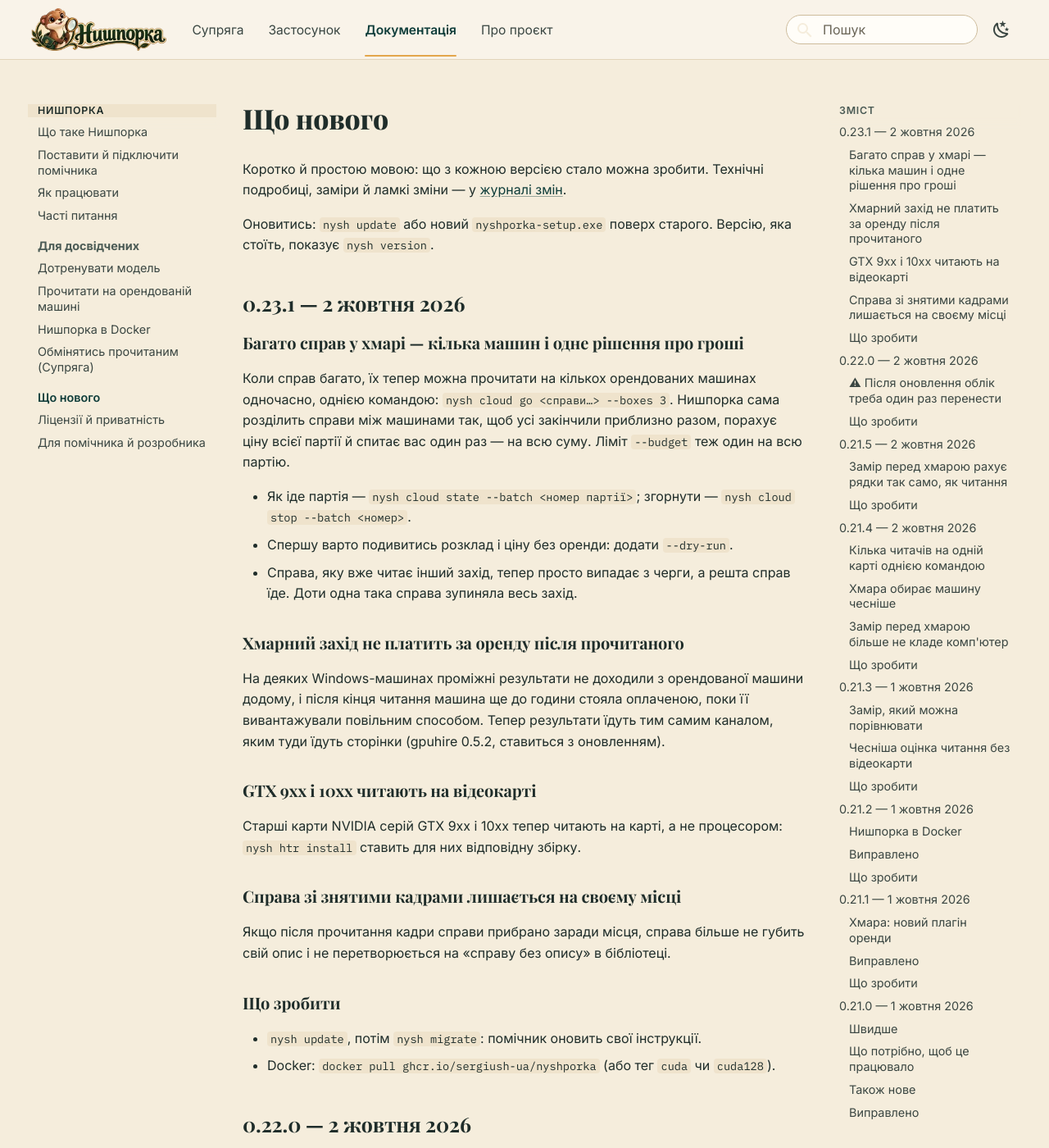
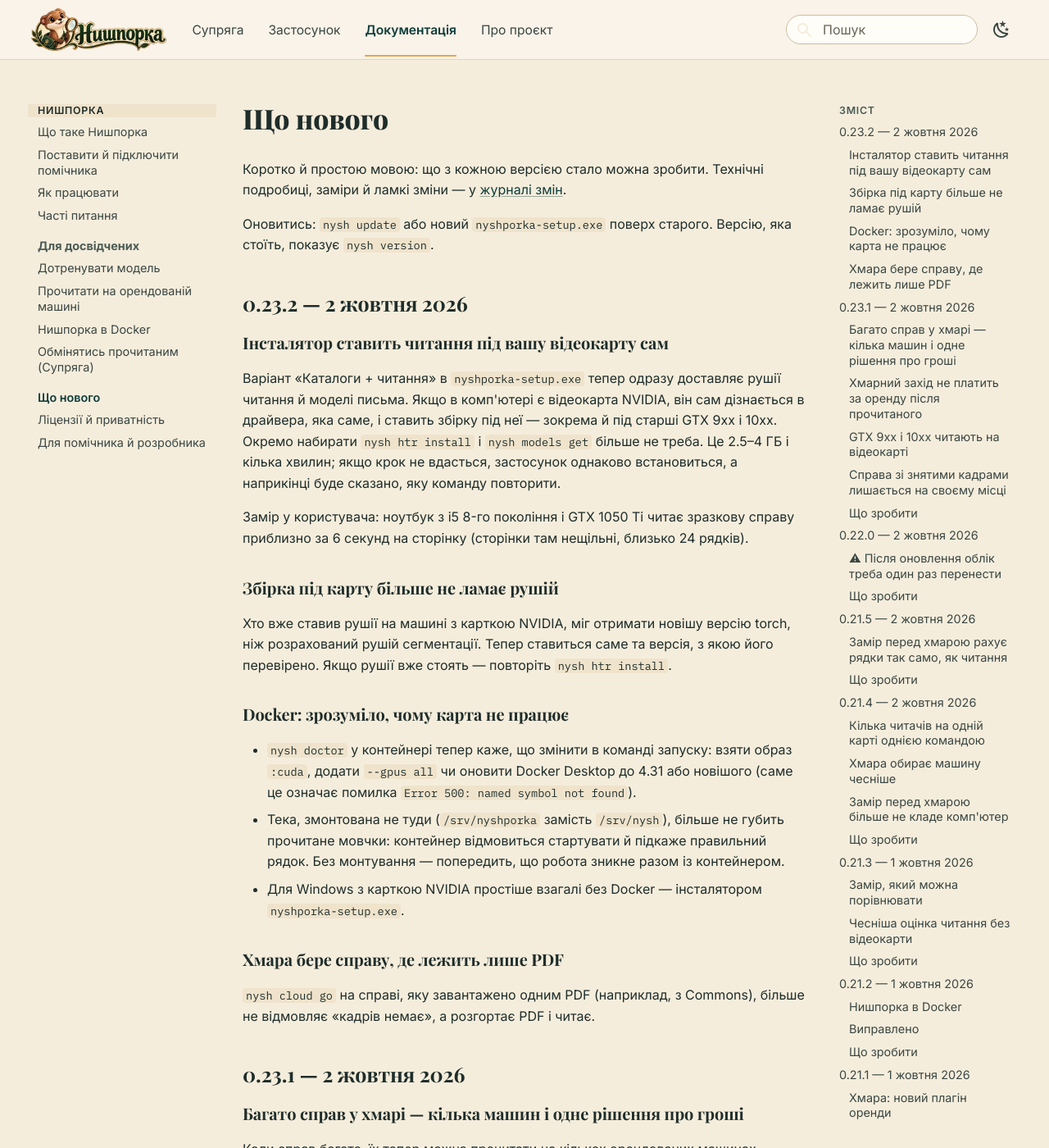
Before and after one commit to SERGIUSH-UA/nyshporka, an MkDocs documentation site: the page built from docs/whats-new.md, in a window 1280 px wide and 1400 px high. Shown: the whole window at 82% size. Built offline with MkDocs 1.6.1 and Material for MkDocs 9.7.7, drawn with Linux system fonts in a browser that asks for light colours; comment, search, counter and statistics services are not loaded.

Commit message:
Release 0.23.2: рушії читання в інсталяторі, пін torch під карту, doctor у Docker
Інсталятор не чіпає середовище рушіїв, вказане NYSHPORKA_HTR_VENV:
там людина могла тримати свій torch.

Co-Authored-By: Claude Opus 5.5 <noreply@anthropic.com>
Claude-Session: https://claude.ai/code/session_01XZjE5HPsjraNkC7hEfD7i1

```diff
--- a/docs/whats-new.md
+++ b/docs/whats-new.md
@@ -6,6 +6,47 @@
 
 Оновитись: `nysh update` або новий `nyshporka-setup.exe` поверх старого.
 Версію, яка стоїть, показує `nysh version`.
+
+## 0.23.2 — 2 жовтня 2026
+
+### Інсталятор ставить читання під вашу відеокарту сам
+
+Варіант «Каталоги + читання» в `nyshporka-setup.exe` тепер одразу доставляє
+рушії читання й моделі письма. Якщо в комп'ютері є відеокарта NVIDIA, він
+сам дізнається в драйвера, яка саме, і ставить збірку під неї — зокрема й
+під старші GTX 9xx і 10xx. Окремо набирати `nysh htr install` і
+`nysh models get` більше не треба. Це 2.5–4 ГБ і кілька хвилин; якщо крок
+не вдасться, застосунок однаково встановиться, а наприкінці буде сказано,
+яку команду повторити.
+
+Замір у користувача: ноутбук з i5 8-го покоління і GTX 1050 Ti читає
+зразкову справу приблизно за 6 секунд на сторінку (сторінки там нещільні,
+близько 24 рядків).
+
+### Збірка під карту більше не ламає рушій
+
+Хто вже ставив рушії на машині з карткою NVIDIA, міг отримати новішу
+версію torch, ніж розрахований рушій сегментації. Тепер ставиться саме та
+версія, з якою його перевірено. Якщо рушії вже стоять — повторіть
+`nysh htr install`.
+
+### Docker: зрозуміло, чому карта не працює
+
+- `nysh doctor` у контейнері тепер каже, що змінити в команді запуску:
+  взяти образ `:cuda`, додати `--gpus all` чи оновити Docker Desktop до
+  4.31 або новішого (саме це означає помилка `Error 500: named symbol not
+  found`).
+- Тека, змонтована не туди (`/srv/nyshporka` замість `/srv/nysh`), більше
+  не губить прочитане мовчки: контейнер відмовиться стартувати й підкаже
+  правильний рядок. Без монтування — попередить, що робота зникне разом
+  із контейнером.
+- Для Windows з карткою NVIDIA простіше взагалі без Docker — інсталятором
+  `nyshporka-setup.exe`.
+
+### Хмара бере справу, де лежить лише PDF
+
+`nysh cloud go` на справі, яку завантажено одним PDF (наприклад, з Commons),
+більше не відмовляє «кадрів немає», а розгортає PDF і читає.
 
 ## 0.23.1 — 2 жовтня 2026
 
--- a/src/nyshporka/__init__.py
+++ b/src/nyshporka/__init__.py
@@ -15,6 +15,6 @@
 можуть розійтись у відповідях.
 """
 
-__version__ = "0.23.1"
+__version__ = "0.23.2"
 
 __all__ = ["__version__"]
--- a/src/nyshporka/htr/data/engines.yaml
+++ b/src/nyshporka/htr/data/engines.yaml
@@ -78,7 +78,8 @@ runtime:
     # набір архітектур `sm_50 sm_60 sm_61 sm_70 … sm_90` (звірено
     # `torch.cuda.get_arch_list()` на 2.13.0+cu126; між версіями набір лише
     # скорочується; у 2.10 це `sm_60`, код якого йде на 6.1 без перекомпіляції).
-    # Замір 02.10.2026: GTX 1050 Ti у Docker `:cuda`, зразок 315-1-159 — 5.9 с/стор,
+    # Замір 02.10.2026: GTX 1050 Ti (i5 8-го покоління, 32 ГБ) у Docker `:cuda`,
+    # зразок 315-1-159 — 5.9 с/стор,
     # як GTX 1650 (5.8). cu128 Pascal уже не несе. `rent: "no"` — лише для власної
     # карти: орендувати таку машину під читання наглядач не бере.
     cuda_index: "https://download.pytorch.org/whl/{tag}"
```
Also changed, not shown: CHANGELOG.md (+5 -0 lines), 2 other files.
